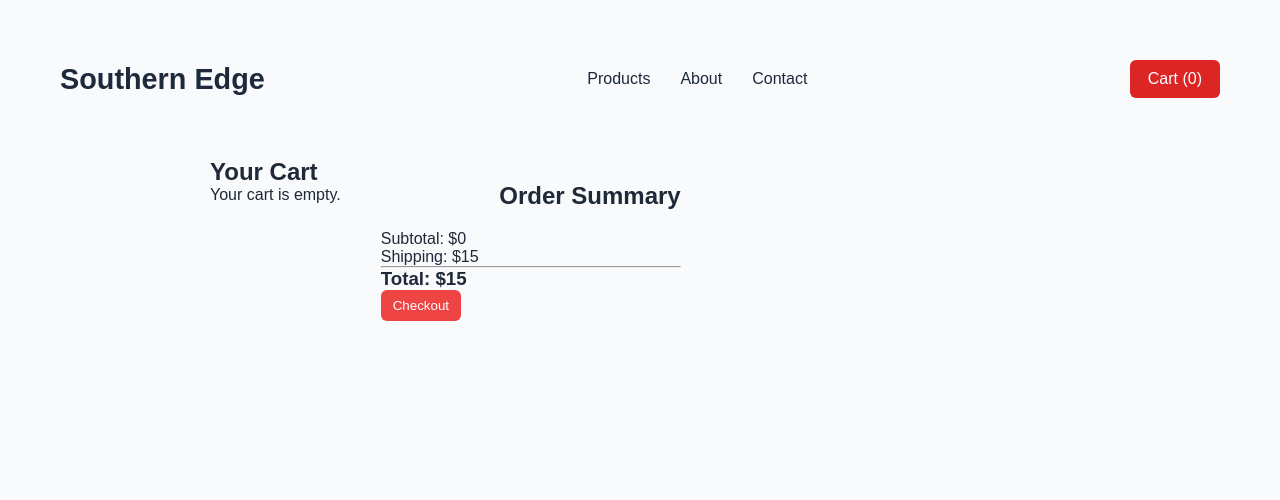
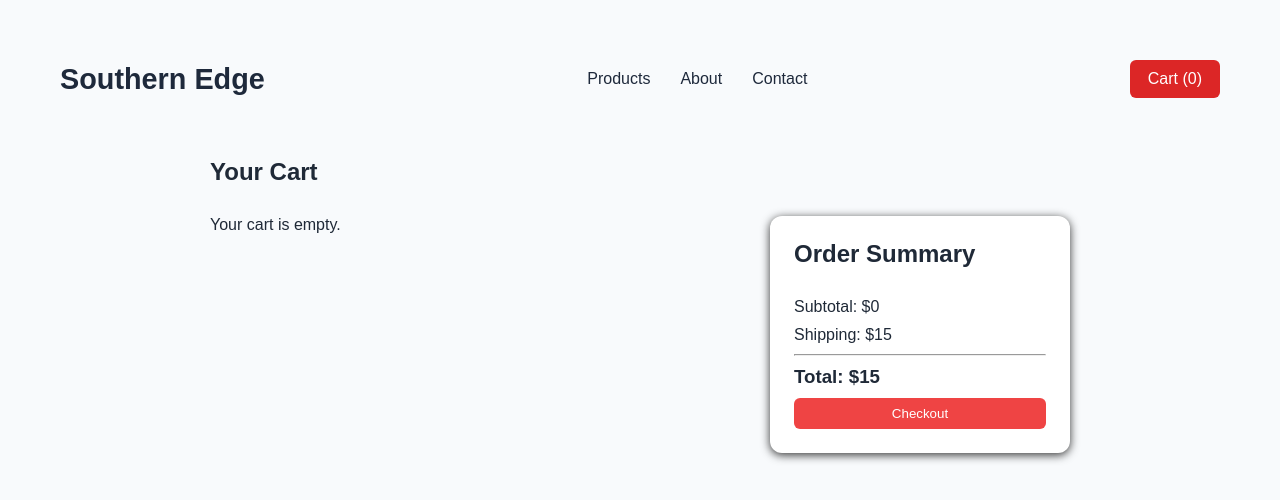
Before and after one commit to kaushikpawar87/southern-edge-store, a React (Vite) app: page /cart in a window 1280 px wide. Shown: the top 500 px of the page. Built offline with nearby package versions, Linux system fonts and the light colour scheme.

Commit message:
Refined order summary card and cart table.

```diff
--- a/src/components/OrderSummary.jsx
+++ b/src/components/OrderSummary.jsx
@@ -5,9 +5,14 @@ function OrderSummary({ subTotal }) {
   return (
     <div className="order-summary">
       <h2>Order Summary</h2>
-
-      <p>Subtotal: ${subTotal}</p>
-      <p>Shipping: ${shipping}</p>
+      <div>
+        {" "}
+        <p>Subtotal: ${subTotal}</p>
+      </div>
+      <div>
+        {" "}
+        <p>Shipping: ${shipping}</p>
+      </div>
 
       <hr />
 
--- a/src/pages/CartPage.jsx
+++ b/src/pages/CartPage.jsx
@@ -13,9 +13,10 @@ function CartPage({
 
   return (
     <section className="cart-page">
-      <div className="cart-content">
-        <div className="cart-table">
-          <h1>Your Cart</h1>
+      {" "}
+      <h1>Your Cart</h1>
+      <div className="cart-layout">
+        <div className="cart-table-container">
           {cartItems.length === 0 ? (
             <p>Your cart is empty.</p>
           ) : (
@@ -32,7 +33,7 @@ function CartPage({
               <tbody>
                 {cartItems.map((item) => (
                   <tr className="cart-item" key={item.id}>
-                    <td>{item.name}</td>
+                    <td className="product-column">{item.name}</td>
                     <td>${item.price.toFixed(2)}</td>
                     <td className="quantity-display">
                       <button onClick={() => decreaseQuantity(item.id)}>
--- a/src/styles/cart-page.css
+++ b/src/styles/cart-page.css
@@ -4,20 +4,40 @@
   padding: 40px 20px;
 }
 
-.cart-content {
+.cart-layout {
   display: flex;
   gap: 40px;
   align-items: flex-start;
+  margin-top: 30px;
+}
+
+.product.column {
+  width: 250px;
 }
 
 .order-summary {
   width: 300px;
+  background: white;
+  padding: 24px;
+  border-radius: 12px;
+  box-shadow: 0 2px 10px rgba(0, 0, 0, 0.8);
+  row-gap: 10px;
+  display: flex;
+  flex-direction: column;
+}
+
+.order-summary h2 {
+  text-align: left;
 }
 
 .cart-page table {
   width: 100%;
-  border-collapse: collapse;
-  margin-top: 24px;
+  border-radius: 12px;
+  box-shadow: 0 2px 10px rgba(0, 0, 0, 0.8);
+}
+
+.cart-table-container {
+  flex: 1;
 }
 
 .cart-page th,
@@ -51,10 +71,10 @@
   border-radius: 6px;
 }
 
-.cart-page h2 {
+/* .cart-page h2 {
   text-align: right;
   margin-top: 24px;
-}
+} */
 
 .quantity-display {
   display: flex;
```
